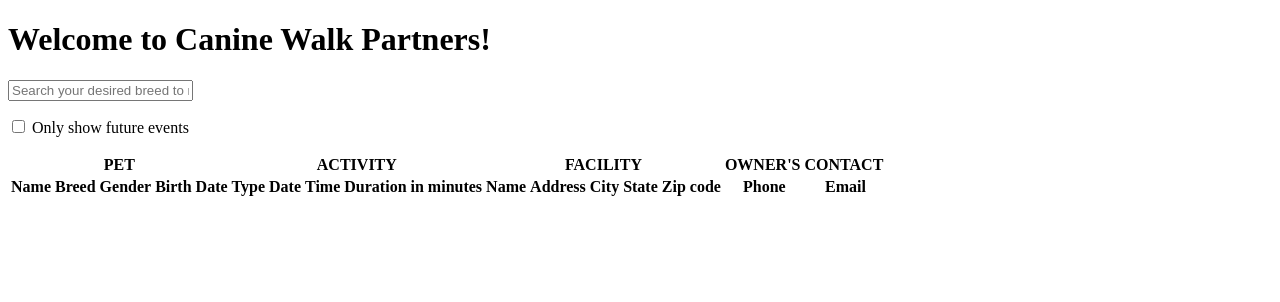
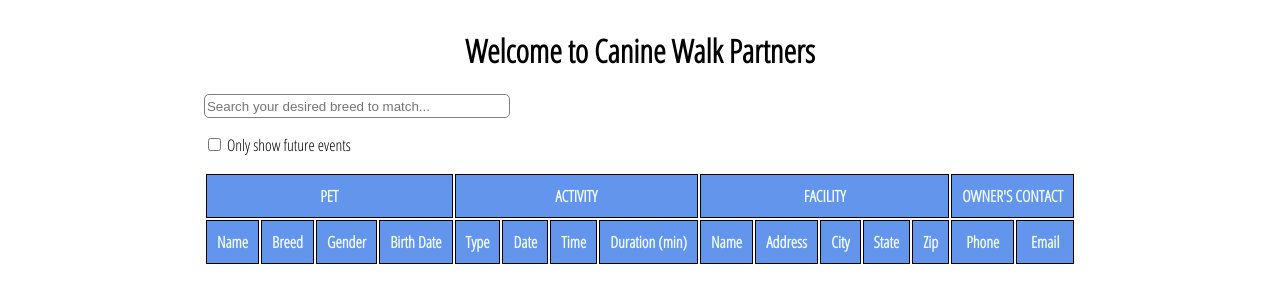
Before and after one commit to skahrobaei/solo-project, a React app: page / in a window 1280 px wide. Built offline with nearby package versions, Linux system fonts and the light colour scheme; no server answers.

Commit message:
almost done

```diff
--- a/client/App.js
+++ b/client/App.js
@@ -1,6 +1,7 @@
 import React, { Component } from 'react';
 // import ReactDOM from 'react-dom';
 import CanineWalkTable  from './components/dogs.jsx';
+import './stylesheets/styles.css';
 
 class App extends Component {
   render() {
--- a/client/components/dogs.jsx
+++ b/client/components/dogs.jsx
@@ -11,6 +11,7 @@ class DogsRow extends Component {
         <td>{dog.birth_date}</td>
         <td>{dog.type}</td>
         <td>{dog.date}</td>
+        <td>{dog.time}</td>
         <td>{dog.est_duration}</td>
         <td>{dog.facility_name}</td>
         <td>{dog.address}</td>
@@ -71,12 +72,12 @@ class DogsTable extends Component {
             <th>Type</th>
             <th>Date</th>
             <th>Time</th>
-            <th>Duration in minutes</th>
+            <th>Duration (min)</th>
             <th>Name</th>
             <th>Address</th>
             <th>City</th>
             <th>State</th>
-            <th>Zip code</th>
+            <th>Zip</th>
             <th>Phone</th>
             <th>Email</th>
           </tr>
@@ -106,6 +107,7 @@ class SearchBar extends Component {
     return (
       <form>
         <input
+          class="search"
           type="text"
           placeholder="Search your desired breed to match..."
           value={this.props.filterText}
@@ -139,7 +141,7 @@ class CanineWalkTable extends Component {
   }
 
   componentDidMount() {
-    fetch('/dogs')
+    fetch('/dogs/')
       .then(dogs => dogs.json())
       .then((dogs) => {
         if (!Array.isArray(dogs)) dogs = [];
--- a/client/index.html
+++ b/client/index.html
@@ -5,8 +5,8 @@
   <title>Canine Walk Partner</title>
 </head>
 <body>
-  <header>
-    <h1>Welcome to Canine Walk Partners!</h1>
+  <header class="welcome">
+    <h1 >Welcome to Canine Walk Partners</h1>
   </header>
   <div id="app"></div>
   <script src="build/bundle.js"></script>
--- /dev/null
+++ b/client/stylesheets/styles.css
@@ -0,0 +1,40 @@
+@import url('https://fonts.googleapis.com/css2?family=Open+Sans+Condensed:wght@300&display=swap');
+
+body {
+  font-family: 'Open Sans Condensed', sans-serif;
+  display:flex;
+  flex-direction: column;
+  /* justify-content: space-around; */
+  align-items: center;
+}
+table{
+  width: 100%;
+  /* overflow: auto; */
+}
+/* .welcome, h1 {
+  background-color: brown;
+  border: 1px solid cornflowerblue;
+  text-align:center;
+} */
+
+td {
+  text-align:left
+}
+
+td, th {
+  border: 0.1px solid black;
+  padding: 10px;
+}
+th {
+  background-color: cornflowerblue;
+  color:azure
+}
+
+tr:hover {background-color: #ddd}
+
+.search {
+  height: 20px;
+  width: 300px;
+  border-radius: 5px;
+  border: 0.1px solid gray
+}
```
Also changed, not shown: build/bundle.js, build/index.html.
